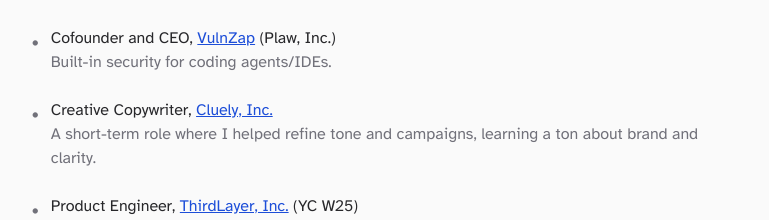
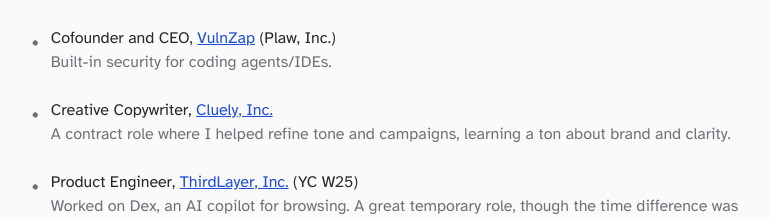
Before and after one commit to plawlost/yazzone, a Next.js app: page / in a window 1280 px wide. Shown: the part 882-1102 px from the top of the page, without its empty margins (443-1212 px from the left). Built offline with nearby package versions, Linux system fonts and the light colour scheme.

Commit message:
update: history section content

```diff
--- a/app/components/home/History.tsx
+++ b/app/components/home/History.tsx
@@ -35,7 +35,7 @@
                 Cluely, Inc.
               </a>
             </p>
-            <p className="text-zinc-500 dark:text-zinc-400">A short-term role where I helped refine tone and campaigns, learning a ton about brand and clarity.</p>
+            <p className="text-zinc-500 dark:text-zinc-400">A contract role where I helped refine tone and campaigns, learning a ton about brand and clarity.</p>
           </div>
         </div>
         <div className="flex items-start space-x-3">
--- a/app/page.tsx
+++ b/app/page.tsx
@@ -21,7 +21,7 @@
 
 History:
 - Cofounder and CEO, VulnZap (Plaw, Inc.): Built-in security for coding agents/IDEs.
-- Creative Copywriter, Cluely, Inc.: A short-term role where I helped refine tone and campaigns, learning a ton about brand and clarity.
+- Creative Copywriter, Cluely, Inc.: A contract role where I helped refine tone and campaigns, learning a ton about brand and clarity.
 - Product Engineer, ThirdLayer, Inc. (YC W25): Worked on Dex, an AI copilot for browsing. A great temporary role, though the time difference was a killer.
 - Cofounder, HyperCover: An attempt at "Tinder for job apps." Failed fast. Wrong timing, right intuition.
 - Founder, Various Experiments: CYDE and other experiments in Edtech, AI, and agency work. All were lessons that led to one realization: it was time to build something that mattered.
```
